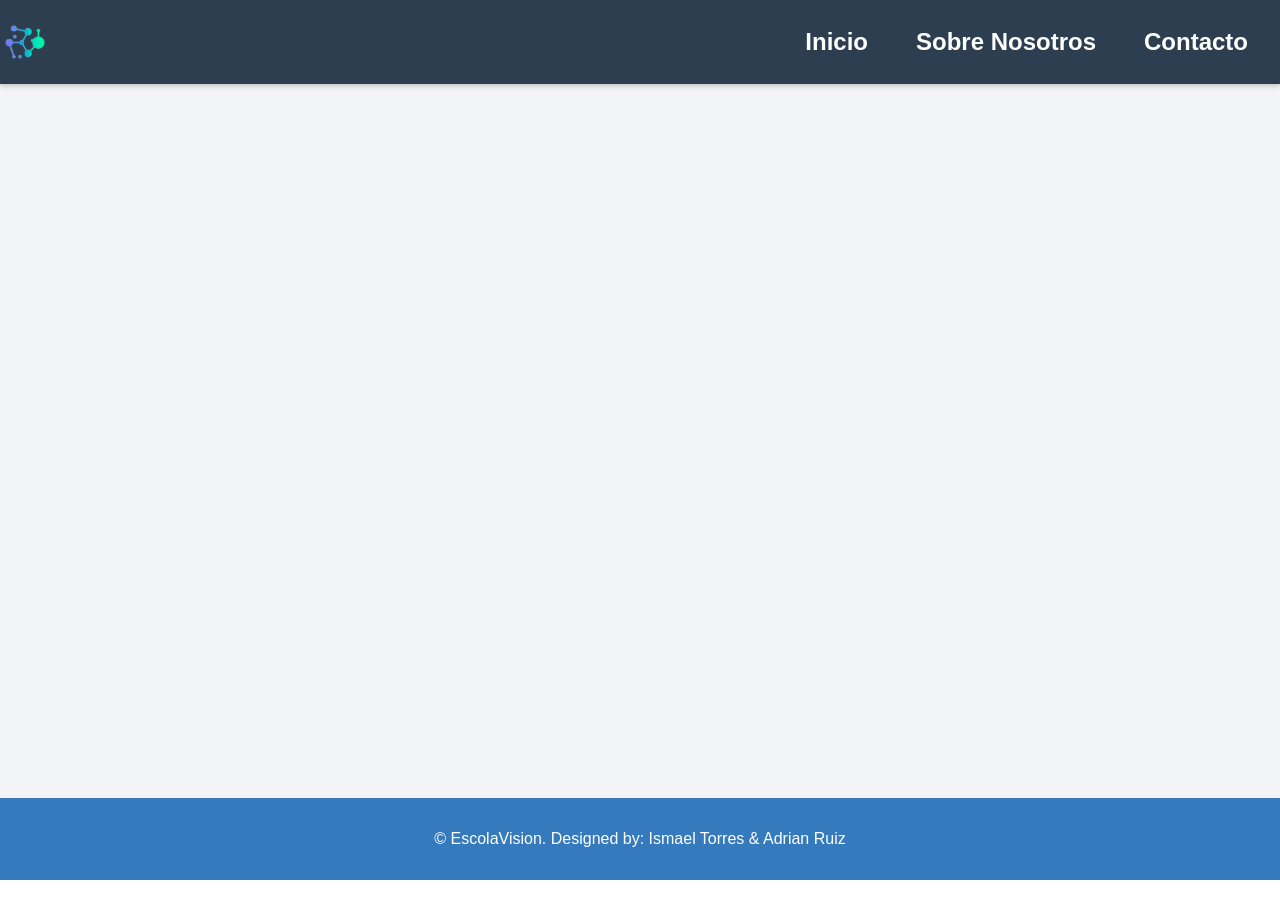
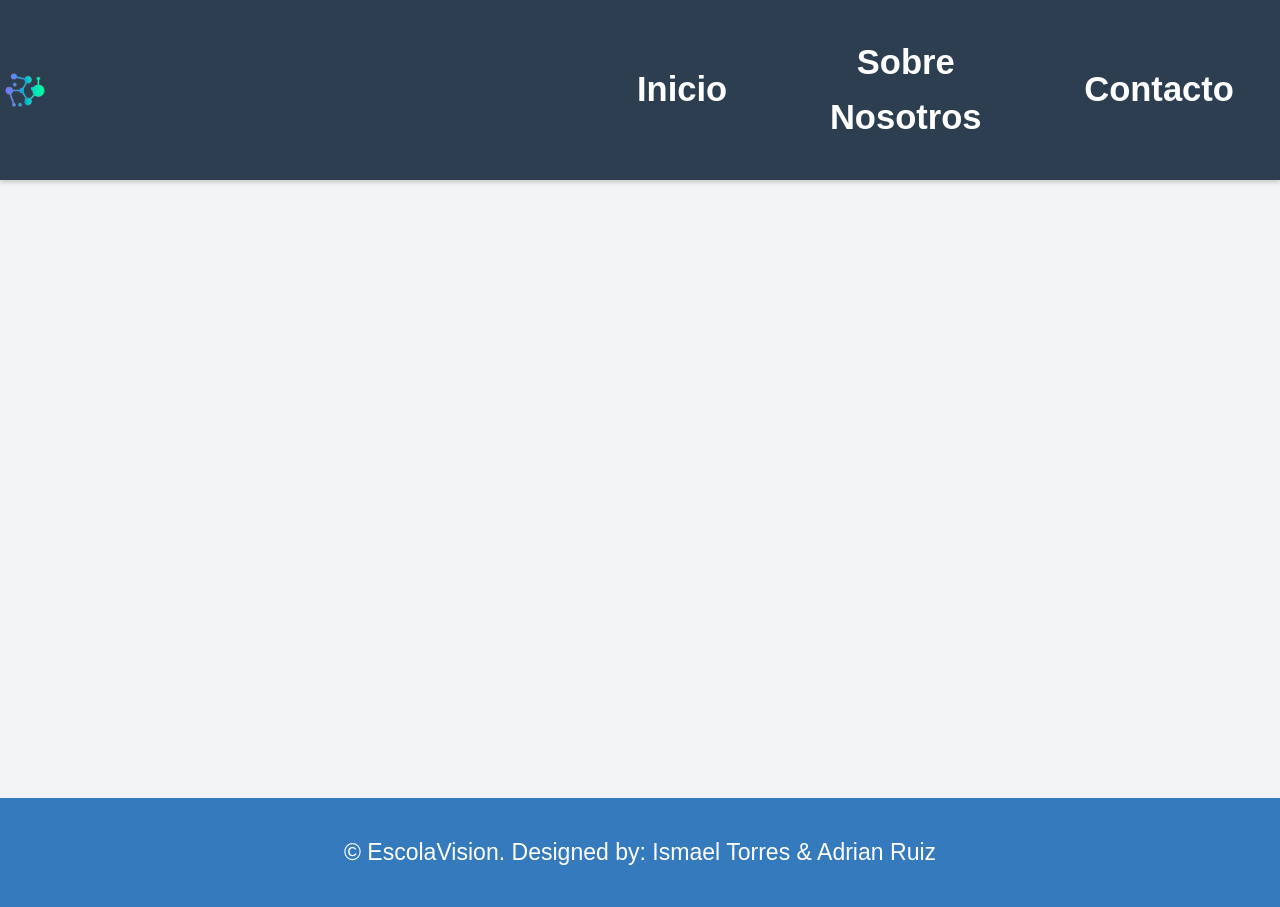
Before and after one commit to Ismaeltg05/Web-Escolavision, a React (Vite) app: page / in a window 1280 px wide. Before the commit the page ends 880 px from the top, so only its background shows below. Built offline with nearby package versions, Linux system fonts and the light colour scheme.

Commit message:
style: increase font size and line height for div and paragraph elements

```diff
--- a/src/Styles.css
+++ b/src/Styles.css
@@ -44,7 +44,13 @@ h1 {
   }
 
 div{
-    font-size: 1em;
+    font-size: 1.2em;
+    line-height: 1.6;
+}
+
+p{
+    font-size: 1.2em;
+    line-height: 1.6;
 }
 /* Botones */
 .button {
```
